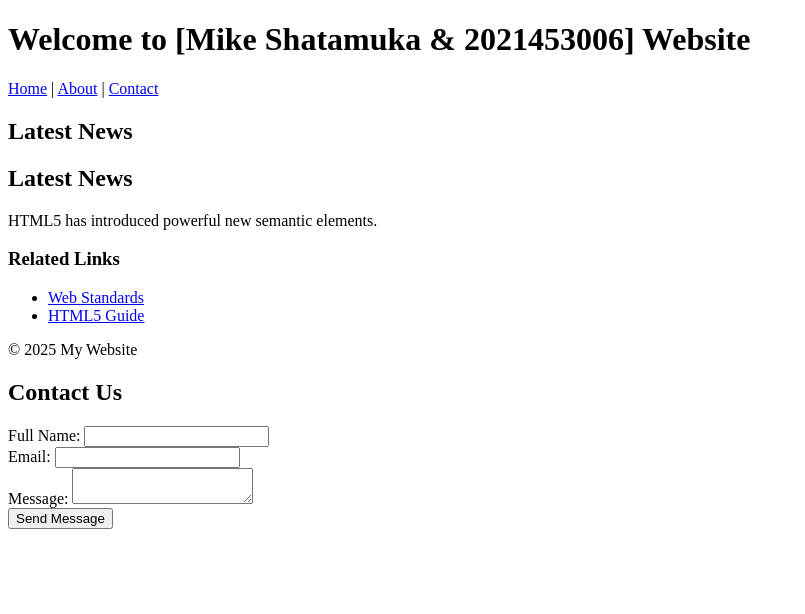
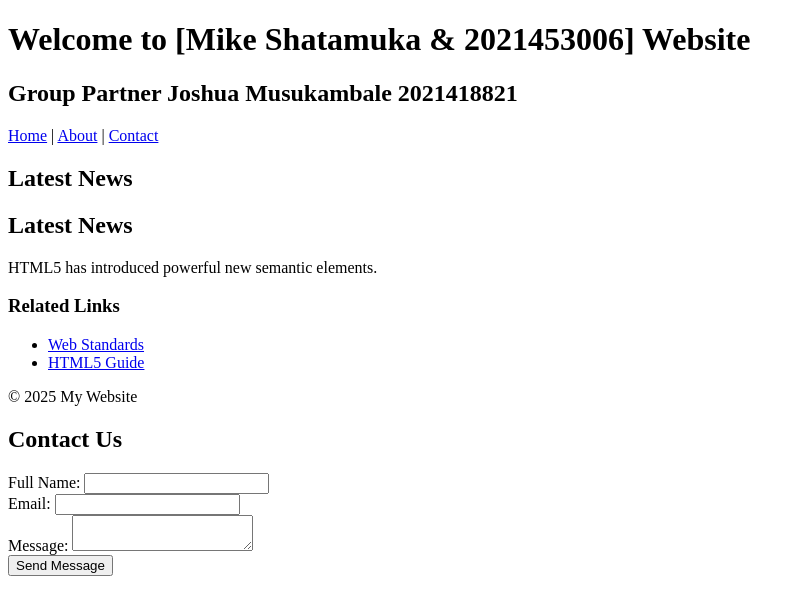
Before and after one commit to XtremeNation32/lab2-html, a plain HTML site: page index.html in a window 1280 px wide. Shown: the whole page, without its empty margins (0-805 px from the left). Drawn offline with Linux system fonts and the light colour scheme.

Commit message:
Updated index.html with my Name and the Computer number

```diff
--- a/index.html
+++ b/index.html
@@ -8,6 +8,7 @@
 <body>
 <header>
 <h1>Welcome to [Mike Shatamuka & 2021453006] Website</h1>
+<h2>Group Partner Joshua Musukambale 2021418821</h2>
 <nav>
 <a href="#">Home</a> |
 <a href="#">About</a> |
```
